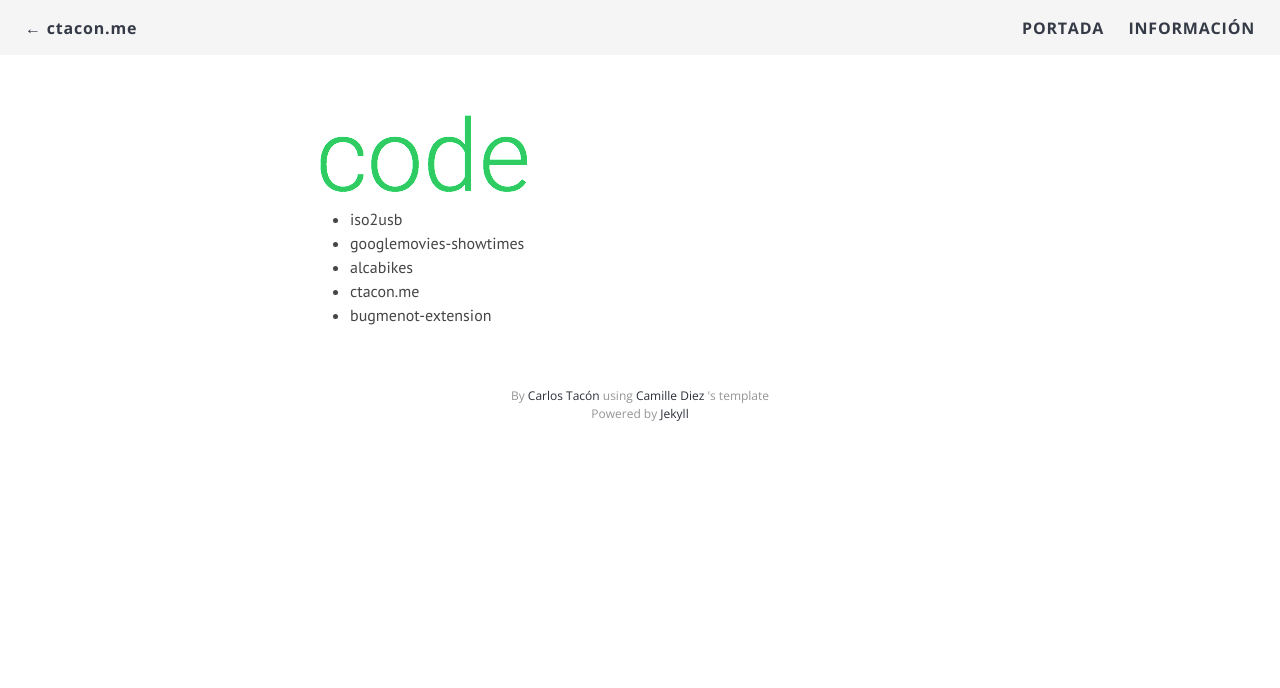
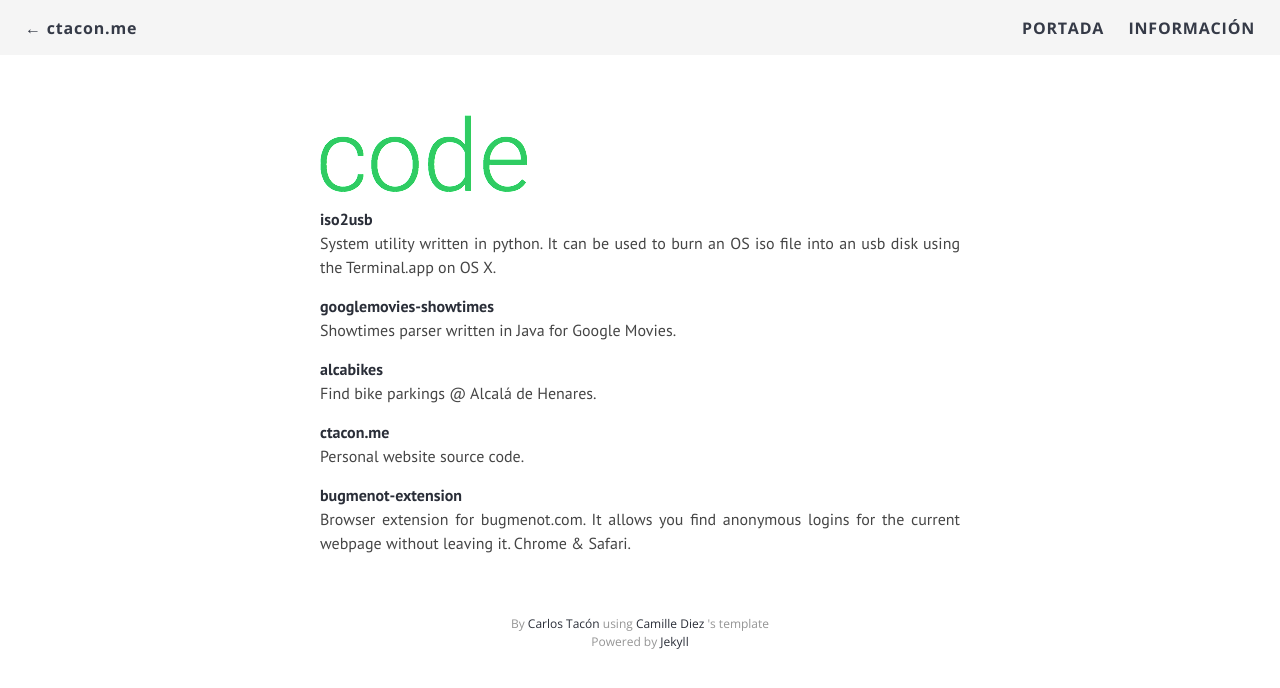
Before and after one commit to carlosjtacon/onclick, a Jekyll site: the page built from labs.md, in a window 1280 px wide. Shown: the top 688 px of the page. Built offline with Jekyll 4.4.1, drawn with Linux system fonts in a browser that asks for light colours; nearby versions of some CDN libraries; Markdown is read by kramdown in place of the engine named in the settings.

Commit message:
labs content

```diff
--- a/labs.md
+++ b/labs.md
@@ -6,9 +6,20 @@ permalink: /labs/
 
 ![code](/onclick/post_images/labs/code.png)
 
-- iso2usb
-- googlemovies-showtimes
-- alcabikes
-- ctacon.me
-- bugmenot-extension
+#### [iso2usb](https://github.com/carlosjtacon/iso2usb)
+System utility written in python. It can be used to burn an OS iso file into an usb disk using the Terminal.app on OS X.
+
+#### [googlemovies-showtimes](https://github.com/carlosjtacon/googlemovies-showtimes)
+Showtimes parser written in Java for Google Movies.
+
+#### [alcabikes](https://github.com/carlosjtacon/alcabikes)
+Find bike parkings @ Alcalá de Henares.
+
+#### [ctacon.me](https://github.com/carlosjtacon/carlosjtacon.github.io)
+Personal website source code.
+
+#### [bugmenot-extension](https://github.com/carlosjtacon/bugmenot-extension)
+Browser extension for bugmenot.com. It allows you find anonymous logins for the current webpage without leaving it. Chrome & Safari.
+
+
 <!-- - plextras -->
```
